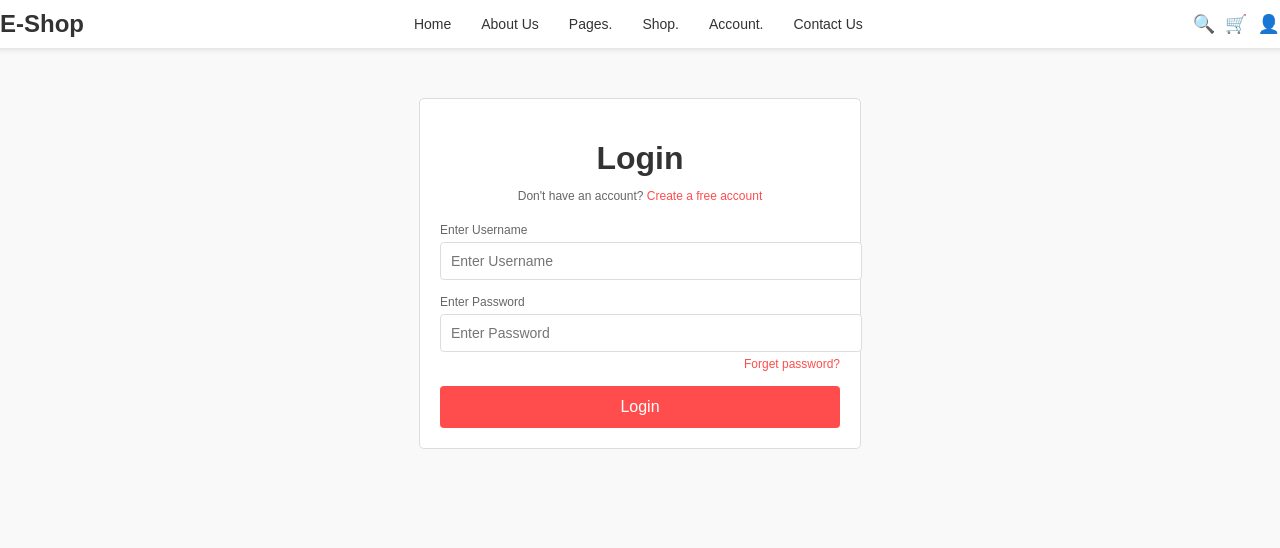
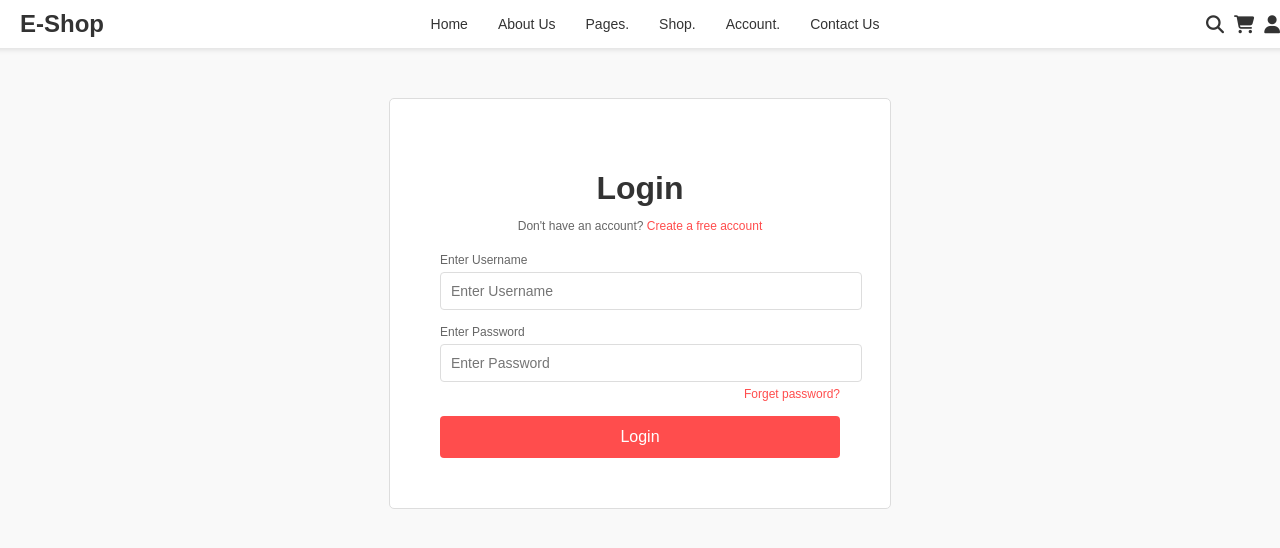
Before and after one commit to benbendict08/Activity_Workflow, a PHP site: page / in a window 1280 px wide. Shown: the top 548 px of the page. Run offline with PHP 8.4, Linux system fonts and the light colour scheme.

Commit message:
made few changes

```diff
--- a/index.html
+++ b/index.html
@@ -5,9 +5,11 @@
     <meta name="viewport" content="width=device-width, initial-scale=1.0">
     <title>E-Shop Login</title>
     <link rel="stylesheet" href="styles.css">
+
+    <link rel="stylesheet" href="https://cdnjs.cloudflare.com/ajax/libs/font-awesome/6.5.1/css/all.min.css" integrity="sha512-DTOQO9RWCH3ppGqcWaEA1BIZOC6xxalwEsw9c2QQeAIftl+Vegovlnee1c9QX4TctnWMn13TZye+giMm8e2LwA==" crossorigin="anonymous" referrerpolicy="no-referrer" />
 </head>
 <body>
-    <!-- Navigation Bar -->
+
     <nav>
         <div class="logo">E-Shop</div>
         <ul class="nav-links">
@@ -19,13 +21,12 @@
             <li><a href="#">Contact Us</a></li>
         </ul>
         <div class="nav-icons">
-            <span class="icon">🔍</span>
-            <span class="icon">🛒</span>
-            <span class="icon">👤</span>
+            <span class="icon"><i class="fas fa-search"></i></i></span>
+            <span class="icon"><i class="fas fa-shopping-cart"></i></span>
+            <span class="icon"><i class="fas fa-user"></i></span>
         </div>
     </nav>
 
-    <!-- Login Form -->
     <div class="login-container">
         <h1>Login</h1>
         <p class="signup-link">Don't have an account? <a href="#">Create a free account</a></p>
--- a/styles.css
+++ b/styles.css
@@ -22,6 +22,7 @@
     font-size: 24px;
     font-weight: bold;
     color: #333;
+    margin-left: 20px;
 }
 
 .nav-links {
@@ -49,12 +50,17 @@
 .nav-icons .icon {
     font-size: 18px;
     cursor: pointer;
+    color: #333;
+}
+
+.nav-icons .icon i {
+    vertical-align: middle;
 }
 
 .login-container {
     width: 400px;
     margin-top: 50px;
-    padding: 20px;
+    padding: 50px;
     background-color: #fff;
     border: 1px solid #ddd;
     border-radius: 5px;
```
